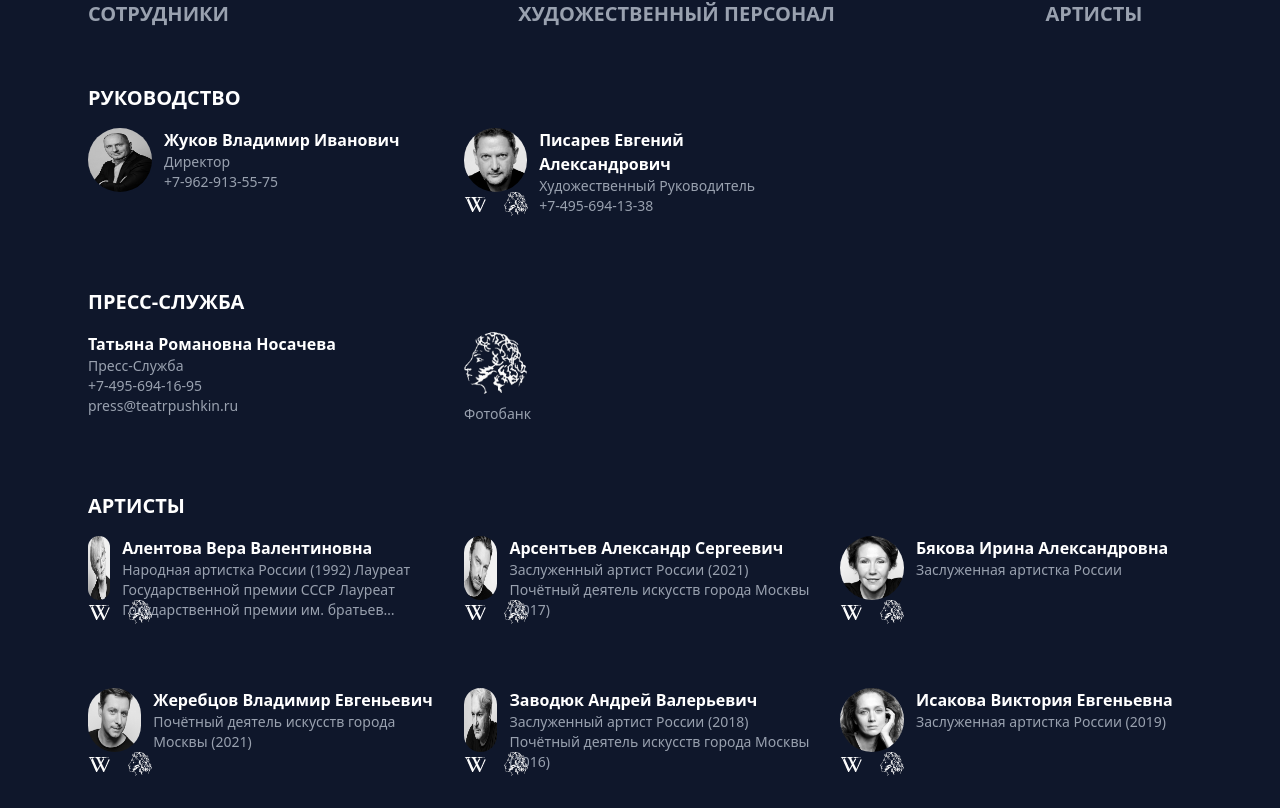
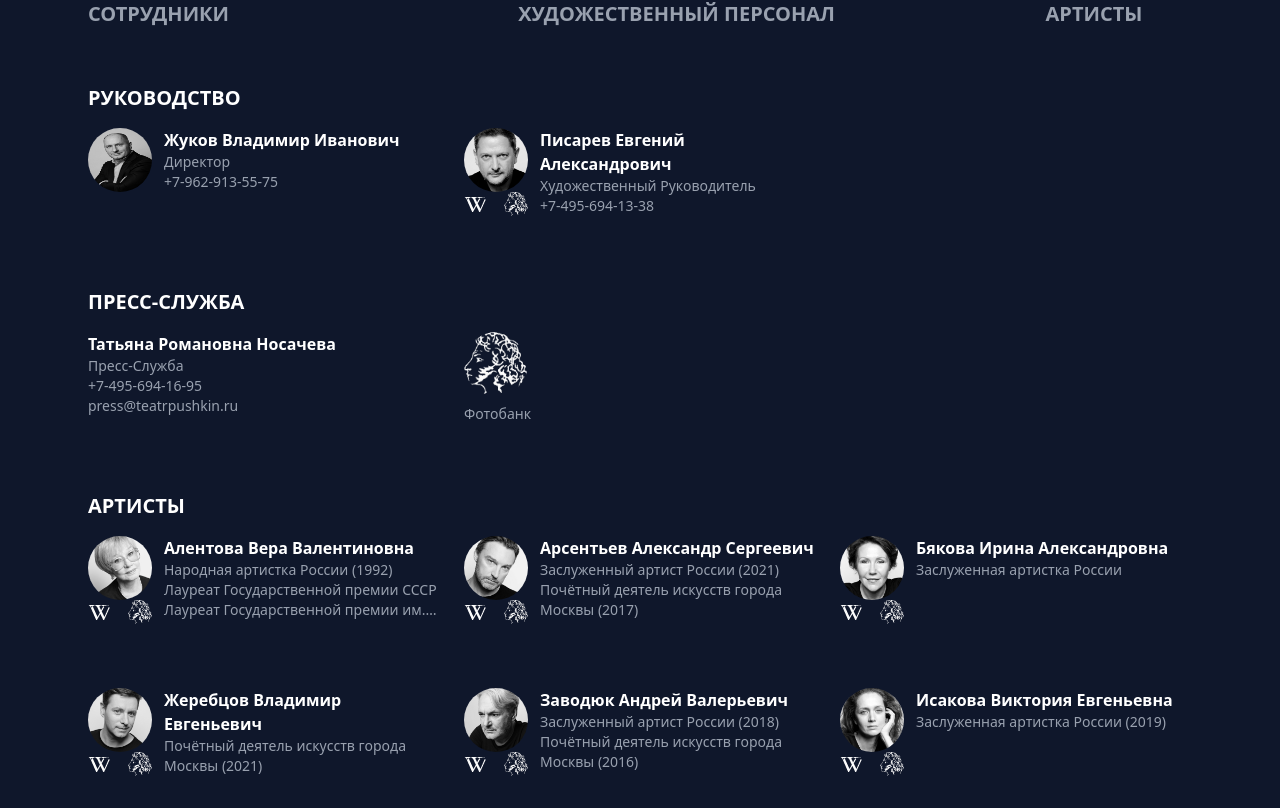
Before and after one commit to SavonarolaLabs/GameHub, a SvelteKit app: page /id/1 in a window 1280 px wide. Shown: the part 632-1440 px from the top of the page. Built offline with nearby package versions, Linux system fonts and the light colour scheme.

Commit message:
fix squashed face

```diff
--- a/src/routes/id/[id]/+page.svelte
+++ b/src/routes/id/[id]/+page.svelte
@@ -200,9 +200,14 @@
 				{#each hr.filter((h) => h.organizationInn == theater.id && (h.position == 'директор' || h.position.startsWith('художественный'))) as p}
 					<div class="relative h-30">
 						<div class="flex items-start space-x-3">
-							<button onclick={() => showPersonBio(p)}>
-								<img class="size-16 rounded-full" src={hrimg(p.photo)} alt="" />
-							</button>
+							<!-- svelte-ignore a11y_click_events_have_key_events -->
+							<!-- svelte-ignore a11y_no_noninteractive_element_interactions -->
+							<img
+								class="size-16 cursor-pointer rounded-full"
+								src={hrimg(p.photo)}
+								alt=""
+								onclick={() => showPersonBio(p)}
+							/>
 
 							<div>
 								<div class="font-semibold">{titleCase(p.fullName)}</div>
@@ -266,9 +271,14 @@
 				{#each hr.filter((h) => h.organizationInn == theater.id && h.position == 'топовые артисты') as p}
 					<div class="relative h-30">
 						<div class="flex items-start space-x-3">
-							<button class="size-16" onclick={() => showPersonBio(p)}>
-								<img class="size-16 rounded-full" src={hrimg(p.photo)} alt="" />
-							</button>
+							<!-- svelte-ignore a11y_click_events_have_key_events -->
+							<!-- svelte-ignore a11y_no_noninteractive_element_interactions -->
+							<img
+								class="size-16 cursor-pointer rounded-full"
+								src={hrimg(p.photo)}
+								alt=""
+								onclick={() => showPersonBio(p)}
+							/>
 
 							<div>
 								<div class="font-semibold">{p.fullName}</div>
```
